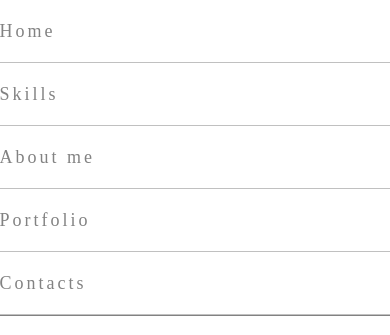
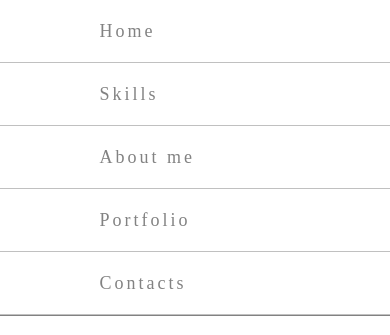
Before and after one commit to ArtChair/portfolio, a plain HTML site: page index.html in a window 390 px wide. Shown: the top 335 px of the page. Drawn offline with Linux system fonts and the light colour scheme; a web font is replaced by a local one.

Commit message:
Add files via upload

```diff
--- a/style/style.css
+++ b/style/style.css
@@ -257,6 +257,10 @@ select {
     width: 100%;
     text-align: center;
   }
+  .menu ul li a {
+    display: inline-block;
+    padding: 0 100px;
+  }
   .header_body_content {
     display: flex;
     flex-direction: column;
```
